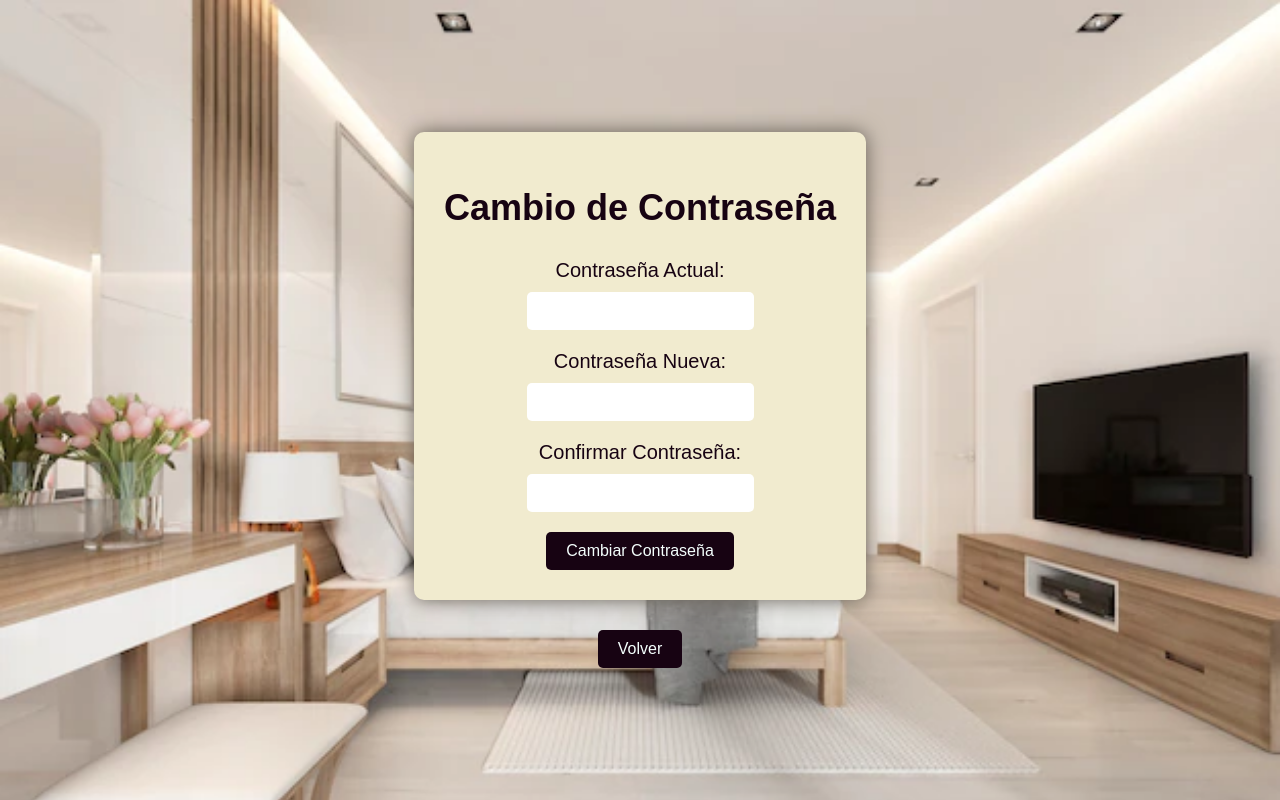
After one commit to JhonMedina2468763/Muebles-Jose-s-Instalaci-n, a PHP site: the page made by src/Cambiocontraseña.php in a window 1280 px wide. The commit adds this page. Run offline with PHP 8.4, Linux system fonts and the light colour scheme; the visitor is signed in with stand-in values (Sample User, id 1).

Commit message:
Nuevos cambios al proyecto

```diff
--- /dev/null
+++ b/assets/css/stylecontraseña.css
@@ -0,0 +1,106 @@
+/* Estilos base para todos los dispositivos */
+
+body {
+	background-color: #f4fffd;
+	background-image: url(../images/fondo.jpg);
+	background-repeat: no-repeat;
+	background-size: cover;
+	font-family: Arial, sans-serif;
+	font-size: 16px;
+	margin: 0;
+	padding: 0;
+}
+
+main {
+	display: flex;
+	flex-direction: column;
+	justify-content: center;
+	align-items: center;
+	height: 100vh;
+}
+
+form {
+	background-color: #f1ebcf;
+	border-radius: 10px;
+	box-shadow: 0px 0px 20px #645e54;
+	padding: 30px;
+	display: flex;
+	flex-direction: column;
+	align-items: center;
+}
+
+h1 {
+	color: #170312;
+	font-size: 36px;
+	margin-bottom: 30px;
+}
+
+label {
+	color: #170312;
+	font-size: 20px;
+	margin-bottom: 10px;
+}
+
+input[type="password"] {
+	padding: 10px;
+	border-radius: 5px;
+	border: none;
+	margin-bottom: 20px;
+	font-size: 16px;
+}
+
+input[type="submit"] {
+	background-color: #170312;
+	color: #f4fffd;
+	padding: 10px 20px;
+	border-radius: 5px;
+	border: none;
+	font-size: 16px;
+	cursor: pointer;
+}
+
+input[type="submit"]:hover {
+	background-color: #ffffff;
+	color: #170312;
+}
+
+.back-button {
+	display: flex;
+	justify-content: center;
+	align-items: center;
+	margin-top: 30px;
+}
+
+.back-button a {
+	background-color: #170312;
+	color: #f4fffd;
+	padding: 10px 20px;
+	border-radius: 5px;
+	border: none;
+	font-size: 16px;
+	cursor: pointer;
+	text-decoration: none;
+}
+
+.btn-container a:hover {
+	background-color: #fffefd;
+	color: #170312;
+}
+
+/* Estilos para dispositivos móviles con ancho de pantalla menor a 768px */
+
+@media screen and (max-width: 600px) {
+    .formulario {
+      max-width: 100%;
+    }
+    input,
+    textarea {
+      font-size: 14px;
+      padding: 8px;
+      border-radius: 6px;
+    }
+    img {
+      width: 100%;
+      height: auto;
+    }
+  }
--- /dev/null
+++ b/src/Cambiocontraseña.php
@@ -0,0 +1,37 @@
+<?php
+session_start();
+if(isset($_SESSION["id_usuario"]) && $_SESSION["id_usuario"]!=''){
+?>
+<!DOCTYPE html>
+<head>
+	<title>Formulario de Cambio de Contraseña</title>
+	<link rel="stylesheet" href="../assets/css/stylecontraseña.css">
+	<meta name="viewport" content="width=device-width, initial-scale=1.0">
+</head>
+<body>
+	<main>
+		<form action="cambiar_contrasena.php" method="POST">
+			<h1>Cambio de Contraseña</h1>
+			<label for="contrasena_antigua">Contraseña Actual:</label>
+			<input type="password" id="contrasena_U" name="contrasena_U"  minlength="7" maxlength="10" required>
+
+			<label for="contrasena_nueva">Contraseña Nueva:</label>
+			<input type="password" id="contrasena_nueva" name="contrasena_nueva"  minlength="7" maxlength="10" required>
+
+			<label for="confirmar_contrasena">Confirmar Contraseña:</label>
+			<input type="password" id="confirmar_contrasena" name="confirmar_contrasena"  minlength="7" maxlength="10" required>
+
+			<input type="submit" value="Cambiar Contraseña">
+		</form>
+		<div class="back-button">
+			<a href="../Sesion_iniciada/Sesion.php">Volver</a>
+		</div>
+	</main>
+</body>
+</html>
+<?php
+} else {
+    header("Location: index.php");
+    exit();
+}
+?>
--- a/src/index.php
+++ b/src/index.php
@@ -1,6 +1,3 @@
-<?php
-error_reporting();
-?>
 <!DOCTYPE html>
 <html lang="en">
 <head>
```
Also changed, not shown: Formulario.php (+26 -14 lines), Home.html (+7 -2 lines), Sesion_iniciada/Sesion.php (+9 -3 lines), assets/css/estilos2.css (+6 -1 lines), assets/css/estilosco.css (+36 -33 lines), src/cambiar_contrasena.php (added, +55 -0 lines).
